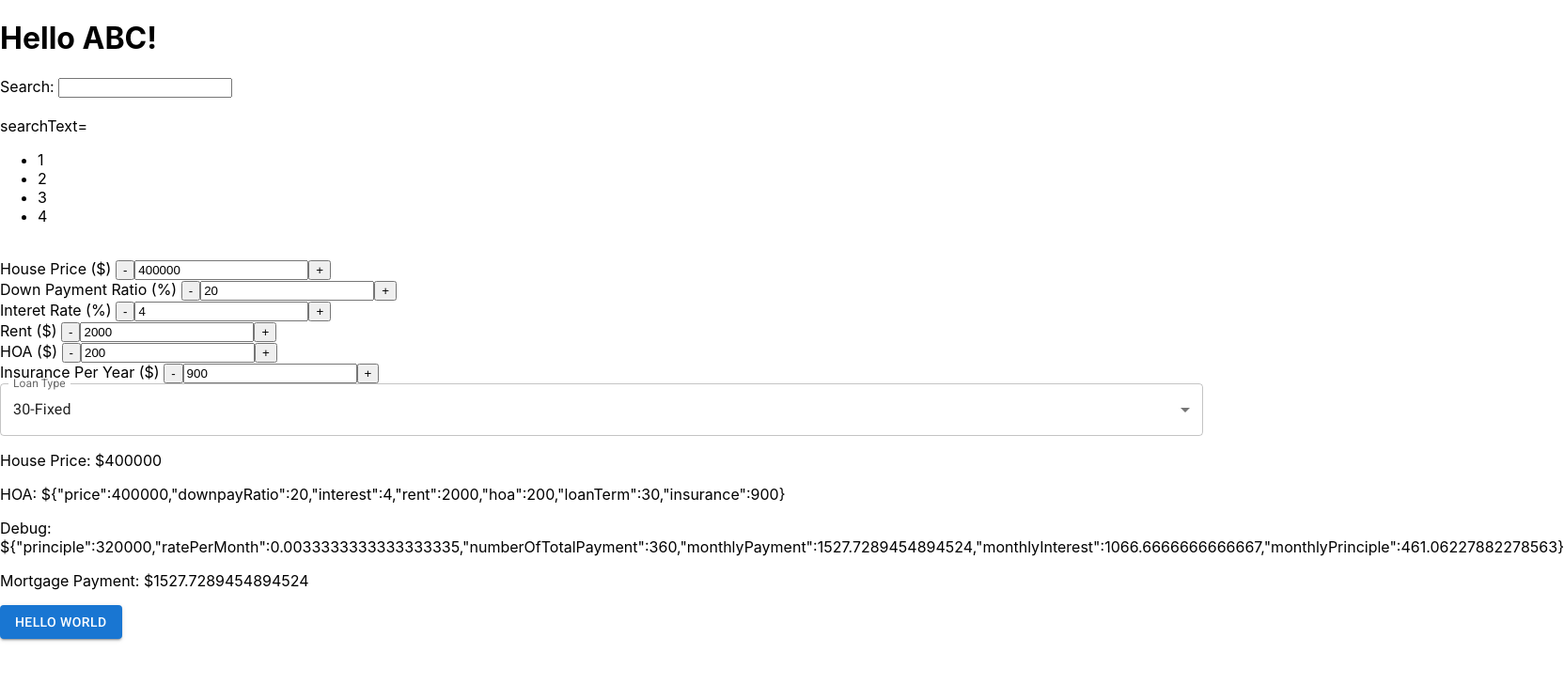
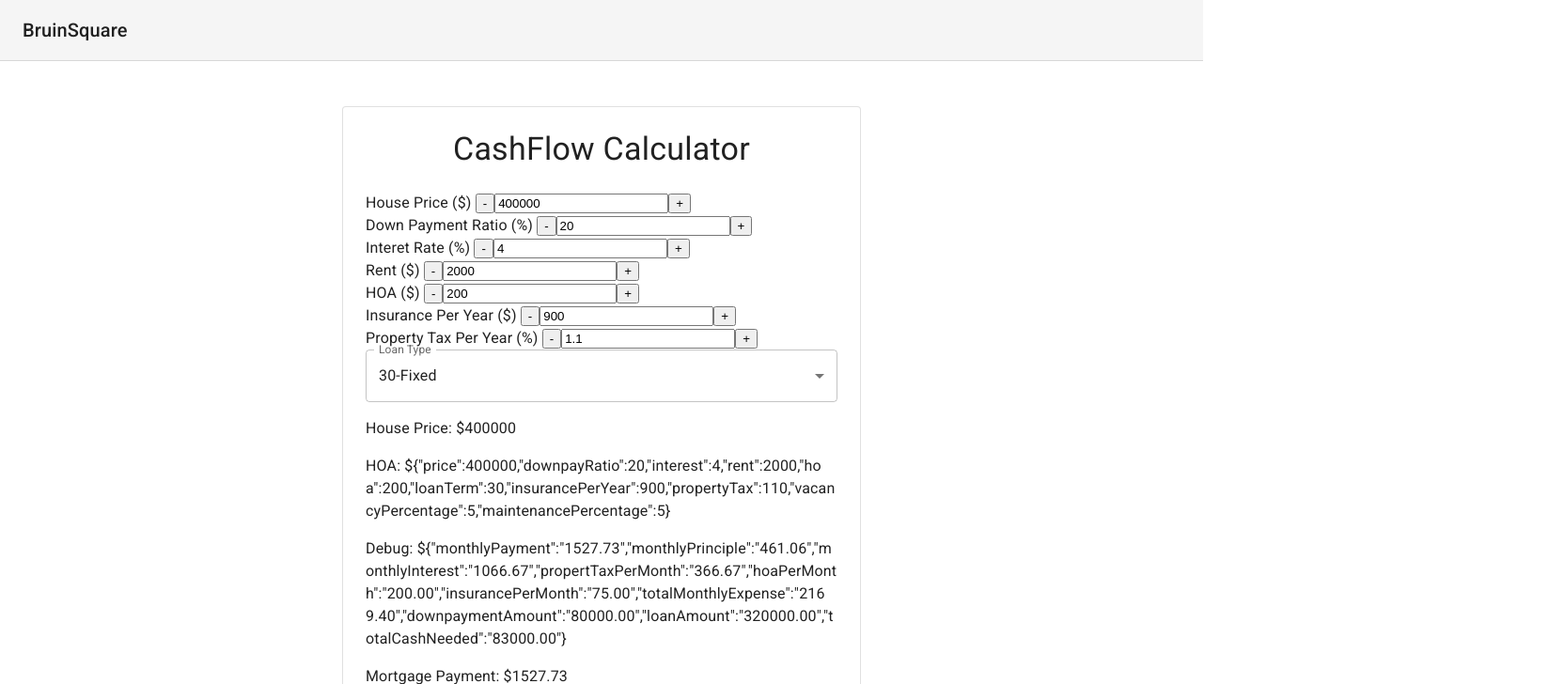
Before and after one commit to chan0123/mortgageReact, a React (Create React App) app: page / in a window 1280 px wide. Shown: the top 728 px of the page at 94% size, 1664 px wide, since content can reach past the window. Built offline with nearby package versions, Linux system fonts and the light colour scheme.

Commit message:
add some calculation

```diff
--- a/src/App.js
+++ b/src/App.js
@@ -1,15 +1,76 @@
 import * as React from "react";
 
-import Button from '@mui/material/Button';
 import "./App.css";
 import Mortgage from "./Mortgage";
+
+import CssBaseline from '@mui/material/CssBaseline';
+import AppBar from '@mui/material/AppBar';
+import Box from '@mui/material/Box';
+import Container from '@mui/material/Container';
+import Toolbar from '@mui/material/Toolbar';
+import Paper from '@mui/material/Paper';
+import Stepper from '@mui/material/Stepper';
+import Step from '@mui/material/Step';
+import StepLabel from '@mui/material/StepLabel';
+import Button from '@mui/material/Button';
+import Link from '@mui/material/Link';
+import Typography from '@mui/material/Typography';
+import { createTheme, ThemeProvider } from '@mui/material/styles';
+
+
+function Copyright() {
+  return (
+    <Typography variant="body2" color="text.secondary" align="center">
+      {'Copyright © '}
+      <Link color="inherit" href="https://mui.com/">
+        Your Website
+      </Link>{' '}
+      {new Date().getFullYear()}
+      {'.'}
+    </Typography>
+  );
+}
+
+const theme = createTheme();
 
 function App() {
 
   return (
+    <ThemeProvider theme={theme}>
+      <CssBaseline />
+      <AppBar
+        position="absolute"
+        color="default"
+        elevation={0}
+        sx={{
+          position: 'relative',
+          borderBottom: (t) => `1px solid ${t.palette.divider}`,
+        }}
+      >
+        <Toolbar>
+          <Typography variant="h6" color="inherit" noWrap>
+            BruinSquare
+          </Typography>
+        </Toolbar>
+      </AppBar>
+      <Container component="main" maxWidth="sm" sx={{ mb: 4 }}>
+        <Paper variant="outlined" sx={{ my: { xs: 3, md: 6 }, p: { xs: 2, md: 3 } }}>
+          <Typography component="h1" variant="h4" align="center">
+            CashFlow Calculator
+          </Typography>
+          <Mortgage> </Mortgage>
 
-    <Mortgage> </Mortgage>
+
+
+
+        </Paper>
+        <Copyright />
+      </Container>
+    </ThemeProvider>
+
+
   );
+
 }
 
 export default App;
--- a/src/Mortgage.js
+++ b/src/Mortgage.js
@@ -5,42 +5,6 @@ import Button from '@mui/material/Button';
 
 // Mortgage Component
 const Mortgage = () => {
-
-    const title = "ABC";
-
-    // List Component
-    const List = (props) => {
-      return (
-        <div>
-          searchText={props.searchText}
-          <ul>
-            {props.list.map((item) => {
-              return <li key={item}>{item}</li>;
-            })}
-          </ul>
-        </div>
-      );
-    };
-
-    // Search Component
-    const Search = (props) => {
-      // Search has a props onSearch
-      // passing from top level
-
-      const handleChange = (event) => {
-        console.log(event);
-        console.log(event.target.value);
-      };
-
-      return (
-        <div>
-          <label htmlFor="search">Search: </label>
-          <input id="search" type="text" onChange={props.onSearch} />
-        </div>
-      );
-    };
-
-    const list = [1, 2, 3, 4];
 
   // define the loan type options here
   const loanTypeOptions = [
@@ -58,7 +22,10 @@ const Mortgage = () => {
     rent: 2000,
     hoa: 200,
     loanTerm: 30, // default to be 30 year fixed
-    insurance: 900
+    insurancePerYear: 900,
+    propertyTax: 110, // in hundreds to avoid decimal numbers
+    vacancyPercentage: 5,
+    maintenancePercentage: 5
   });
 
   const handleSearch = (event) => {
@@ -68,8 +35,13 @@ const Mortgage = () => {
     setSearchTerm(event.target.value);
   };
 
+  const roundToDecimalPlace = (number, place) => {
+
+    return (Math.round(number * 10**place) / 10**place).toFixed(place);
+  }
+
   const addClicked = (name, step) => {
-    console.log(`addClicked, name: ${name}`);
+    console.log(`addClicked, name: ${name} with step: ${step}`);
     setMortgage({ ...mortgage, [name]: mortgage[name] + step });
   };
 
@@ -82,27 +54,31 @@ const Mortgage = () => {
 
   const mortgagePayment = () => {
     // calculate the mortgage payment
-    const mortgageCalculation = {
-      principle: mortgage.price * (1 - mortgage.downpayRatio / 100),
-      ratePerMonth: mortgage.interest / 100 / 12,
-      numberOfTotalPayment: 12 * mortgage.loanTerm
-    };
-    const monthlyPayment =
-      (mortgageCalculation.principle *
-        mortgageCalculation.ratePerMonth *
-        (1 + mortgageCalculation.ratePerMonth) **
-          mortgageCalculation.numberOfTotalPayment) /
-      ((1 + mortgageCalculation.ratePerMonth) **
-        mortgageCalculation.numberOfTotalPayment -
-        1);
-    const monthlyInterest =
-      mortgageCalculation.principle * mortgageCalculation.ratePerMonth;
+    const loanAmount = mortgage.price * (1 - mortgage.downpayRatio / 100);
+    const ratePerMonth = mortgage.interest / 100 / 12;
+    const numberOfTotalPayment = 12 * mortgage.loanTerm
+    const monthlyPayment = (loanAmount * ratePerMonth * (1 + ratePerMonth) ** numberOfTotalPayment) /
+                            ((1 + ratePerMonth) ** numberOfTotalPayment - 1);
+    const downpaymentAmount = mortgage.price * mortgage.downpayRatio / 100;
+    const monthlyInterest =  loanAmount * ratePerMonth;
     const monthlyPrinciple = monthlyPayment - monthlyInterest;
+    const loanClosingCost = 3000 // just a fixed number for now
+    const totalCashNeeded = loanClosingCost + downpaymentAmount;
+    const propertTaxPerMonth = mortgage.price*mortgage.propertyTax/10000/12;
+    const insurancePerMonth = mortgage.insurancePerYear/12;
+
     return {
-      ...mortgageCalculation,
-      monthlyPayment: monthlyPayment,
-      monthlyInterest: monthlyInterest,
-      monthlyPrinciple: monthlyPrinciple
+      monthlyPayment: monthlyPayment.toFixed(2),
+      monthlyPrinciple: monthlyPrinciple.toFixed(2),
+      monthlyInterest: monthlyInterest.toFixed(2),
+      propertTaxPerMonth: propertTaxPerMonth.toFixed(2), // propertyTax is in hundreds
+      hoaPerMonth: mortgage.hoa.toFixed(2),
+      insurancePerMonth: insurancePerMonth.toFixed(2),
+      totalMonthlyExpense: (monthlyPayment+propertTaxPerMonth+mortgage.hoa+insurancePerMonth).toFixed(2),
+      downpaymentAmount : downpaymentAmount.toFixed(2),
+      loanAmount: loanAmount.toFixed(2),
+      totalCashNeeded : totalCashNeeded.toFixed(2),
+
     };
   };
 
@@ -118,15 +94,11 @@ const Mortgage = () => {
     setMortgage({ ...mortgage, loanTerm: event.target.value });
   };
 
-
     return (
         <div>
-        <h1>Hello {title}!</h1>
-        <Search onSearch={handleSearch} />{" "}
-        {/* handleSearch is a function, which is a Callback at top-level */}
-        <br />
-        <List list={list} searchText={searchTerm} />
-        <br />
+
+        <br/>
+
         <TextFieldWithAdjustButton
           labelText="House Price ($)"
           name="price"
@@ -149,7 +121,7 @@ const Mortgage = () => {
           labelText="Interet Rate (%)"
           name="interest"
           mortgage={mortgage}
-          step={0.125}
+          step={0.125.toFixed(3)}
           minusClicked={minusClicked}
           addClicked={addClicked}
           valueChange={valueChange}
@@ -174,9 +146,19 @@ const Mortgage = () => {
         />
         <TextFieldWithAdjustButton
           labelText="Insurance Per Year ($)"
-          name="insurance"
+          name="insurancePerYear"
           mortgage={mortgage}
           step={50}
+          minusClicked={minusClicked}
+          addClicked={addClicked}
+          valueChange={valueChange}
+        />
+        <TextFieldWithAdjustButton
+          labelText="Property Tax Per Year (%) "
+          name="propertyTax"
+          mortgage={mortgage}
+          divideByHundred={true}
+          step={10} // 0.1, times 100 to avoid decimal
           minusClicked={minusClicked}
           addClicked={addClicked}
           valueChange={valueChange}
@@ -189,14 +171,13 @@ const Mortgage = () => {
         />
 
 
-
         {/*
         <TextFieldWithAdjustButtonEnum labelText="Interest (%)" />
         <TextFieldWithAdjustButtonEnum labelText="Loan Type" />
          */}
         <p>House Price: ${mortgage.price}</p>
-        <p>HOA: ${JSON.stringify(mortgage)}</p>
-        <p>Debug: ${JSON.stringify(mortgagePayment())}</p>
+        <p style={{wordBreak: 'break-all'}}>HOA: ${JSON.stringify(mortgage)}</p>
+        <p style={{wordBreak: 'break-all'}}>Debug: ${JSON.stringify(mortgagePayment())}</p>
         <p>Mortgage Payment: ${mortgagePayment().monthlyPayment}</p>
 
         <Button variant="contained">Hello World</Button>
--- a/src/TextFieldWithAdjustButton.js
+++ b/src/TextFieldWithAdjustButton.js
@@ -13,10 +13,10 @@ const TextFieldWithAdjustButton = (props) => {
         -
       </button>
       <input
-        id="house_price"
+        id="props.name"
         type="number"
         onChange={(e) => props.valueChange(e, props.name)}
-        value={props.mortgage[props.name]}
+        value={props.divideByHundred? props.mortgage[props.name]/100 : props.mortgage[props.name]}
         step={props.step}
       />
       <button
```
